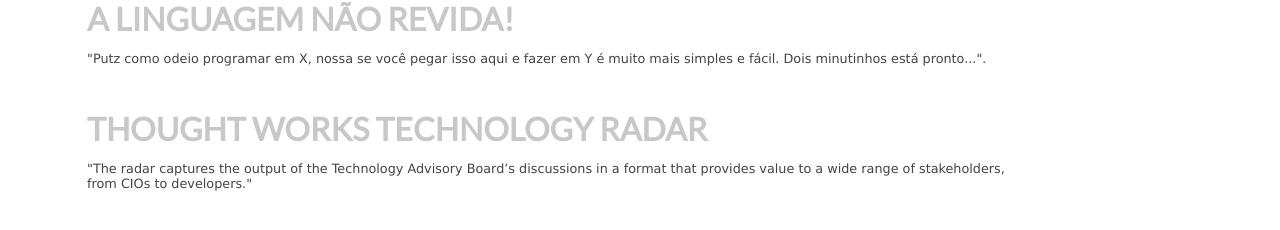
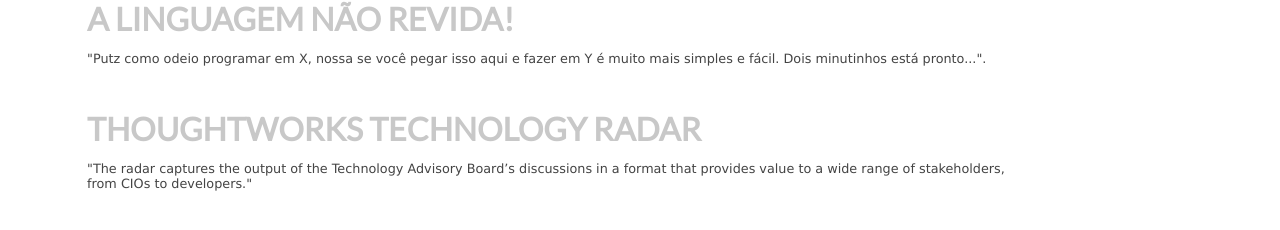
Before and after one commit to rgarbin/rgarbin.github.com, a Jekyll site: the page built from references/developer-life.html, in a window 1280 px wide. Shown: the part 390-620 px from the top of the page. Built offline with Jekyll 4.4.1, drawn with Linux system fonts in a browser that asks for light colours; comment, search, counter and statistics services are not loaded.

Commit message:
refactory

```diff
--- a/references/developer-life.html
+++ b/references/developer-life.html
@@ -23,7 +23,7 @@
 </article>
 <article>
     <div class="post">
-      <h3><a href="http://www.thoughtworks.com/radar" alt="Thought Works Technology Radar" target="_blank">Thought Works Technology Radar</a></h3>
+      <h3><a href="http://www.thoughtworks.com/radar" alt="ThoughtWorks Technology Radar" target="_blank">ThoughtWorks Technology Radar</a></h3>
       <p>"The radar captures the output of the Technology Advisory Board’s discussions in a format that provides value to a wide range of stakeholders, from CIOs to developers."</p>
     </div>
 </article>
```
